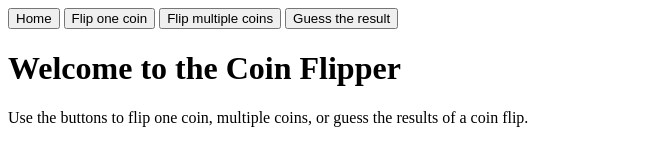
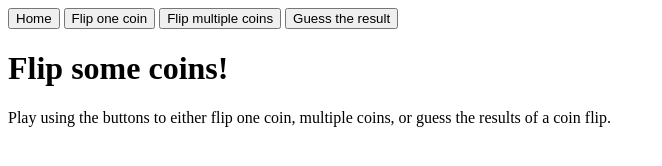
Before and after one commit to comp426-2022-spring/a05-pman358, a website: page public/index.html in a window 1280 px wide. Shown: the whole page, without its empty margins (0-662 px from the left). Drawn offline with Linux system fonts and the light colour scheme.

Commit message:
import express

```diff
--- a/public/index.html
+++ b/public/index.html
@@ -33,8 +33,8 @@
       <button id="guessnav">Guess the result</button>
     </nav>
     <div id="home">
-      <h1>Welcome to the Coin Flipper</h1>
-      <p>Use the buttons to flip one coin, multiple coins, or guess the results of a coin flip.</p>
+      <h1>Flip some coins!</h1>
+      <p>Play using the buttons to either flip one coin, multiple coins, or guess the results of a coin flip.</p>
     </div>
     <div id="single" class="hidden">
       <img id="one_flip_img"src="assets/img/coin.png" style="width: 50px">
```
